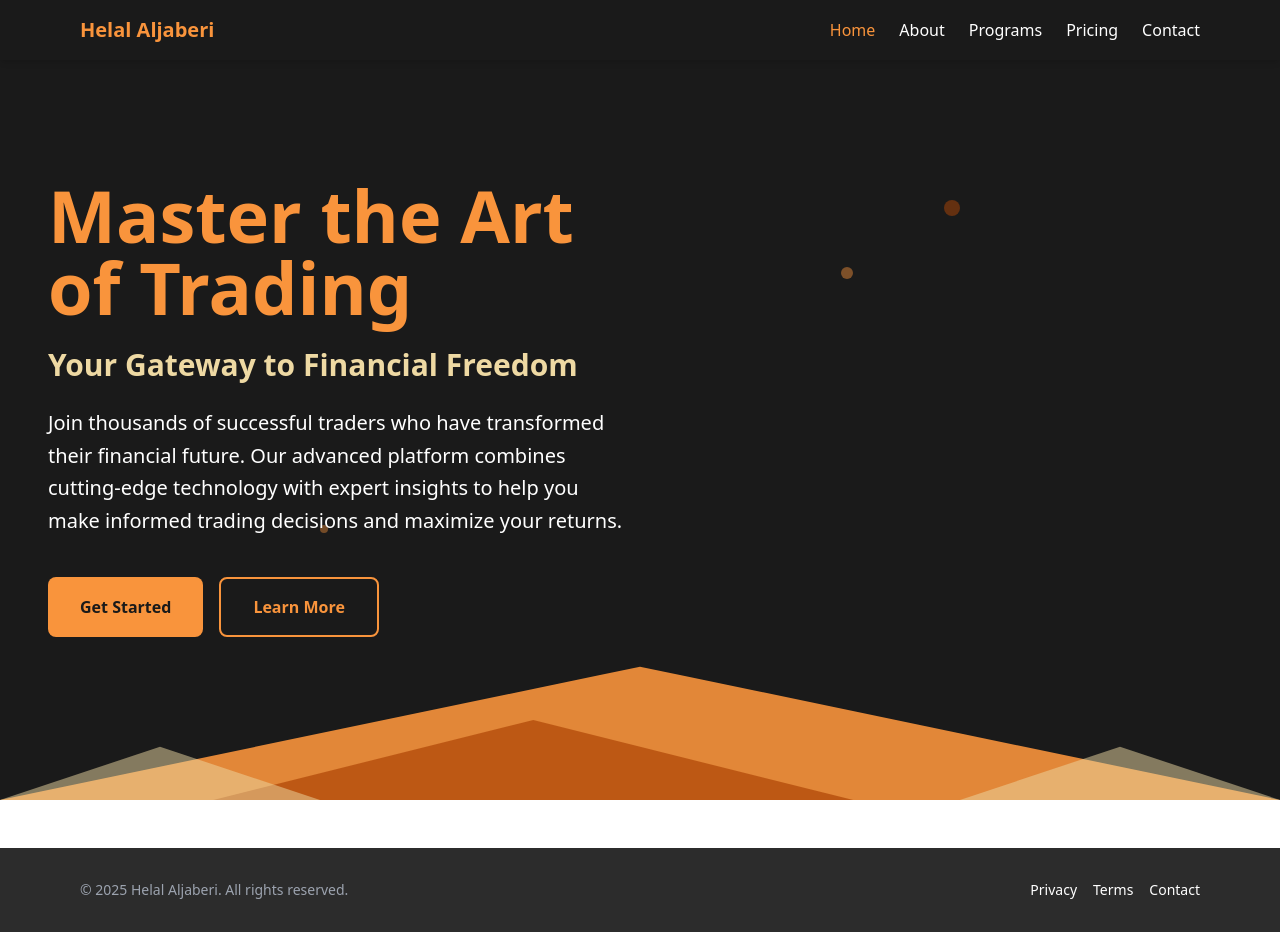
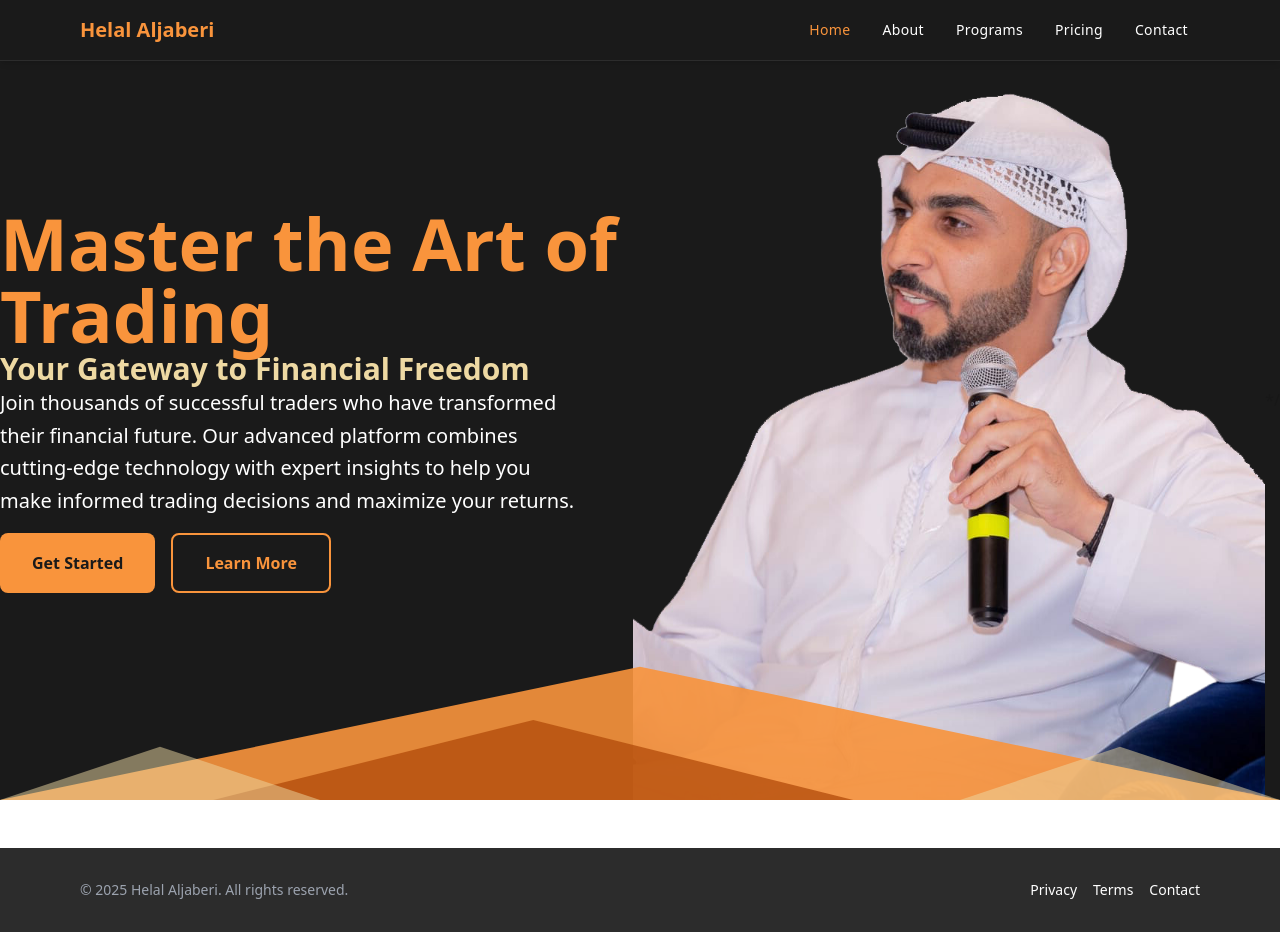
Before and after one commit to Haidarahm/Helal-Aljaberi, a React (Vite) app: page / in a window 1280 px wide. Built offline with nearby package versions, Linux system fonts and the light colour scheme.

Commit message:
Update Navbar styles and enhance Home page layout with new image; adjust button styles and remove unused code

```diff
--- a/src/components/Navbar.jsx
+++ b/src/components/Navbar.jsx
@@ -2,15 +2,15 @@ import { NavLink } from "react-router-dom";
 
 export default function Navbar() {
   return (
-    <header className="fixed inset-x-0 top-0 z-50 bg-[color:var(--color-secondary)] text-[color:var(--color-accent)] shadow-md">
-      <div className="mx-auto max-w-6xl px-4 py-4 flex items-center justify-between">
+    <header className="fixed inset-x-0 top-0 z-50 bg-[color:var(--color-secondary)] text-[color:var(--color-accent)] shadow-md border-b border-[color:var(--color-secondary-light)]">
+      <div className="mx-auto max-w-6xl px-4 py-3 flex items-center justify-between">
         <NavLink
           to="/"
-          className="text-xl font-semibold text-[color:var(--color-primary)]"
+          className="text-xl font-semibold text-[color:var(--color-primary)] hover:text-[color:var(--color-primary-light)] transition-colors"
         >
           Helal Aljaberi
         </NavLink>
-        <nav className="flex gap-6">
+        <nav className="flex items-center gap-2">
           <NavItem to="/">Home</NavItem>
           <NavItem to="/about">About</NavItem>
           <NavItem to="/programs">Programs</NavItem>
@@ -28,8 +28,9 @@ function NavItem({ to, children }) {
       to={to}
       className={({ isActive }) =>
         [
-          "transition-colors",
-          "hover:text-[color:var(--color-primary-light)]",
+          "px-3 py-2 rounded-md text-sm font-medium tracking-wide transition-colors",
+          "focus:outline-none focus-visible:ring-2 focus-visible:ring-offset-2 focus-visible:ring-[color:var(--color-primary)] focus-visible:ring-offset-[color:var(--color-secondary)]",
+          "hover:bg-[color:var(--color-secondary-light)] hover:text-[color:var(--color-primary-light)]",
           isActive
             ? "text-[color:var(--color-primary)]"
             : "text-[color:var(--color-accent)]",
--- a/src/pages/Home.jsx
+++ b/src/pages/Home.jsx
@@ -1,32 +1,26 @@
+import helal from "../assets/image.png";
+
 export default function Home() {
   return (
-    <section className="relative h-screen flex items-center overflow-hidden bg-[color:var(--color-secondary)]">
+    <section className="relative  h-screen flex items-center overflow-hidden bg-[color:var(--color-secondary)]">
       {/* Background Image */}
       <div className="absolute inset-0 z-0">
         {/* Dark overlay */}
         <div className="absolute inset-0 bg-[color:var(--color-secondary)] opacity-70"></div>
       </div>
-
-      {/* Content Container */}
-      <div className="container mt-4 mx-auto px-6 lg:px-12 z-10 relative">
-        <div className="grid grid-cols-1 lg:grid-cols-2 gap-8 items-center ">
-          {/* Left Side - Text Content */}
-          <div className="space-y-6 lg:space-y-6">
+      <div className="left-section flex flex-col w-1/2 relative z-20">
         <h1 className="text-5xl lg:text-7xl font-bold text-[color:var(--color-primary)] ">
           Master the Art of Trading
         </h1>
-
         <h2 className="text-2xl lg:text-3xl font-semibold text-[color:var(--color-primary-light)]">
           Your Gateway to Financial Freedom
         </h2>
-
         <p className="text-lg lg:text-xl text-[color:var(--color-accent)] leading-relaxed max-w-xl">
           Join thousands of successful traders who have transformed their
           financial future. Our advanced platform combines cutting-edge
           technology with expert insights to help you make informed trading
           decisions and maximize your returns.
         </p>
-
         <div className="flex gap-4 pt-4">
           <button className="px-8 py-4 bg-[color:var(--color-primary)] text-[color:var(--color-secondary)] font-semibold rounded-lg hover:bg-[color:var(--color-primary-dark)] transition-all duration-300 transform hover:scale-105">
             Get Started
@@ -36,32 +30,32 @@ export default function Home() {
           </button>
         </div>
       </div>
-
-          {/* Right Side - Image Space (full height) */}
-          <div className="hidden lg:block"></div>
+      <div className="right-section h-full  relative z-20 w-1/2">
+        <div className="container-image h-full w-full">
+          <img
+            src={helal}
+            alt="Helal"
+            className="h-full w-full  object-cover"
+          />
         </div>
       </div>
-
-      {/* Triangle Shapes at Bottom */}
       <div className="absolute bottom-0 left-0 right-0 z-20">
         <svg
           className="w-full h-32 lg:h-40"
           viewBox="0 0 1200 120"
           preserveAspectRatio="none"
         >
-          {/* Large triangle pointing up */}
           <polygon
             points="0,120 600,20 1200,120"
             fill="var(--color-primary)"
             opacity="0.9"
           />
-          {/* Medium triangle */}
+
           <polygon
             points="200,120 500,60 800,120"
             fill="var(--color-primary-dark)"
             opacity="0.7"
           />
-          {/* Small accent triangles */}
           <polygon
             points="0,120 150,80 300,120"
             fill="var(--color-primary-light)"
@@ -73,18 +67,74 @@ export default function Home() {
             opacity="0.5"
           />
         </svg>
-      </div>
-
-      {/* Animated floating elements */}
-      <div className="absolute top-1/4 right-1/4 w-4 h-4 bg-[color:var(--color-primary-dark)] rounded-full opacity-50 animate-pulse"></div>
-      <div
-        className="absolute top-1/3 right-1/3 w-3 h-3 bg-[color:var(--color-primary)] rounded-full opacity-40 animate-pulse"
-        style={{ animationDelay: "1s" }}
-      ></div>
-      <div
-        className="absolute bottom-1/3 left-1/4 w-2 h-2 bg-[color:var(--color-primary)] rounded-full opacity-30 animate-pulse"
-        style={{ animationDelay: "2s" }}
-      ></div>
+      </div>{" "}
+      */
     </section>
   );
 }
+{
+  /* <div className="absolute bottom-0 left-0 right-0 z-20">
+        <svg
+          className="w-full h-32 lg:h-40"
+          viewBox="0 0 1200 120"
+          preserveAspectRatio="none"
+        >
+
+          <polygon
+            points="0,120 600,20 1200,120"
+            fill="var(--color-primary)"
+            opacity="0.9"
+          />
+
+          <polygon
+            points="200,120 500,60 800,120"
+            fill="var(--color-primary-dark)"
+            opacity="0.7"
+          />
+          <polygon
+            points="0,120 150,80 300,120"
+            fill="var(--color-primary-light)"
+            opacity="0.5"
+          />
+          <polygon
+            points="900,120 1050,80 1200,120"
+            fill="var(--color-primary-light)"
+            opacity="0.5"
+          />
+        </svg>
+      </div> */
+}
+
+//   <div className="container mt-4 mx-auto px-6 lg:px-12 z-10 relative">
+//   <div className="grid grid-cols-1 lg:grid-cols-2 gap-8 items-center ">
+//     <div className="space-y-6 lg:space-y-6">
+//       <h1 className="text-5xl lg:text-7xl font-bold text-[color:var(--color-primary)] ">
+//         Master the Art of Trading
+//       </h1>
+
+//       <h2 className="text-2xl lg:text-3xl font-semibold text-[color:var(--color-primary-light)]">
+//         Your Gateway to Financial Freedom
+//       </h2>
+
+//       <p className="text-lg lg:text-xl text-[color:var(--color-accent)] leading-relaxed max-w-xl">
+//         Join thousands of successful traders who have transformed their
+//         financial future. Our advanced platform combines cutting-edge
+//         technology with expert insights to help you make informed trading
+//         decisions and maximize your returns.
+//       </p>
+
+//       <div className="flex gap-4 pt-4">
+//         <button className="px-8 py-4 bg-[color:var(--color-primary)] text-[color:var(--color-secondary)] font-semibold rounded-lg hover:bg-[color:var(--color-primary-dark)] transition-all duration-300 transform hover:scale-105">
+//           Get Started
+//         </button>
+//         <button className="px-8 py-4 border-2 border-[color:var(--color-primary)] text-[color:var(--color-primary)] font-semibold rounded-lg hover:bg-[color:var(--color-primary)] hover:text-[color:var(--color-secondary)] transition-all duration-300">
+//           Learn More
+//         </button>
+//       </div>
+//     </div>
+
+//     <div className="hidden lg:block">
+//       <img src={helal} alt="home" />
+//     </div>
+//   </div>
+// </div>
```
Also changed, not shown: src/assets/image.png. Lines whose indentation alone changed are shown as unchanged.
